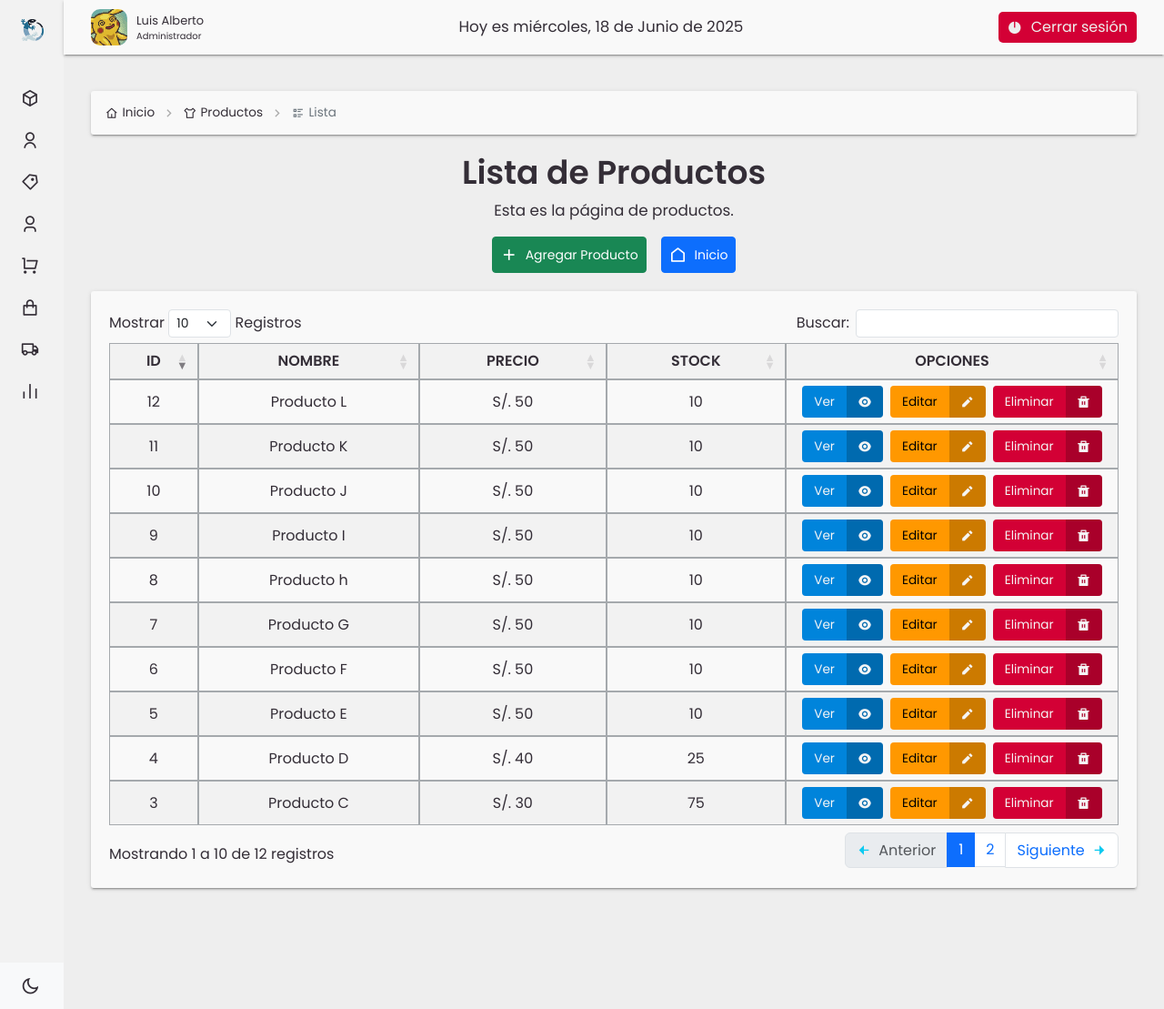
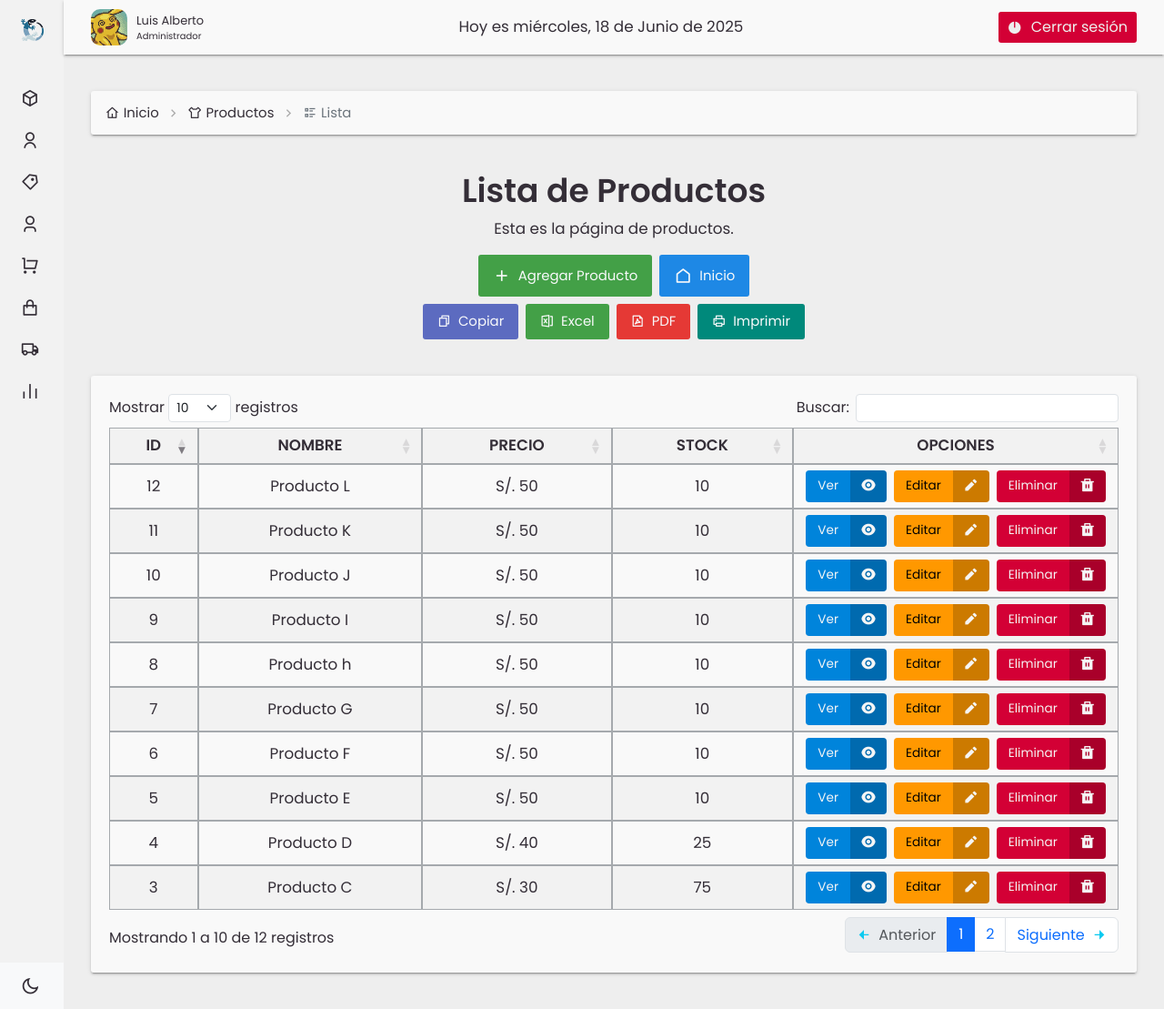
Before and after one commit to LuiO03/inventario_de_productos, a PHP site: page /inventario_de_productos/producto in a window 1280 px wide. Shown: the whole page at 91% size. Run offline with PHP 8.4, Linux system fonts and the light colour scheme; data comes from the database, SQL or seed files in the repository; some libraries are stand-ins or nearby versions.

Commit message:
estilizacion del datatable completado y renovacion de la vista producto/index

```diff
--- a/helpers/helper.php
+++ b/helpers/helper.php
@@ -20,13 +20,17 @@
         require_once "views/templates/layouts/footer.php";
     }
 
+
+    function modalFlash($mensaje) {
+        if (!empty($mensaje)) {
+            include "views/templates/components/modal_flash.php";
+        }
+    }
+
     function modalConfirmacion() {
         require_once "views/templates/components/modal_confirmacion.php";
     }
 
-    function modalFlash() {
-        require_once "views/templates/components/modal_flash.php";
-    }
 
     $GLOBALS['pageTitle'] = APP_NAME;
     function pageTitle($default = null) {
--- a/public/css/base.css
+++ b/public/css/base.css
@@ -10,7 +10,7 @@
 
   --color-text: #e9e9e9;
   --color-primary: #d11e4b;
-  --color-secondary: #999999;
+  --color-secondary: #51009D;
   --color-accent: #23c17e;
 
   --color-bg: #111111;
@@ -22,7 +22,7 @@
   --color-dropdown-bg: #2a2a2a;
 
   /* Tablas */
-  --color-table:#1e1e1e;
+  --color-table: #1e1e1e;
   --color-stripet-table:#dee2e6;
   --color-table-border: #0a0a0a;
   --color-table-head-border:#000000;
@@ -30,10 +30,10 @@
   --color-border: #3a3a3a;
   --color-shadow: 0 2px 2px 0 rgba(0, 0, 0, 0.14);
 
-  --color-success: #00BFA5;   /* o #00796B */
-  --color-error:   #CD1A57;   /* o #B00020 */
-  --color-warning: #FFA000;   /* o #C67000 */
-  --color-info:    #2979FF;   /* o #0057B8 */
+  --color-success: #00BFA5;
+  --color-error:   #CD1A57;
+  --color-warning: #FFA000;
+  --color-info:    #2979FF;
 
   --color-input-bg: #2a2a2a;
   --color-input-border: #444;
@@ -43,6 +43,7 @@
   --color-active: #444444;
 
   --color-muted: #aaaaaa;
+  --color-boton-datatable: #444;
   --color-link: #66b2ff;
   --color-link-hover: #89ccff;
 
@@ -51,10 +52,19 @@
 
   /* variable unicas */
   --color-focus: #66b2ff;
-  --transition-general: background-color 0.3s ease-out, color 0.3s ease-out, border-color 0.3s ease-out;
+  --transition-general:
+    background-color 0.3s ease-in-out,
+    color 0.3s ease,
+    border-color 0.3s ease,
+    font-size 0.2s ease,
+    box-shadow 0.3s ease;
   --border-radio-card: 3px;
   --color-primario-s:rgb(252, 13, 65);
   --color-primario-rgb:252, 13, 65;
+  --sombra-material:
+    0 2px 2px 0 rgba(0, 0, 0, 0.14),
+    0 1px 5px 0 rgba(0, 0, 0, 0.12),
+    0 3px 1px -2px rgba(0, 0, 0, 0.2);
 }
 
 /* ==========================================
@@ -64,8 +74,8 @@
   /* Colores base */
   --color-bg: #EEEEEE;
   --color-text: #342E37;
-  --color-primary: #0d6efd;
-  --color-secondary: #6c757d;
+  --color-primary: #005be4;
+  --color-secondary: #51009D;
   --color-accent: #198754;
 
   /* Fondos */
@@ -102,6 +112,7 @@
 
   /* Texto especial */
   --color-muted: #6c757d;
+  --color-boton-datatable: #212529;
   --color-link: #0d6efd;
   --color-link-hover: #0b5ed7;
 
@@ -220,10 +231,11 @@ li {
 /* ======= Tabla personalizada ======= */
 table {
   background-color: var(--color-header) !important;
-  border-radius: 0.5rem;
+  border-radius: var(--border-radio-card) !important;
   color: var(--color-texto) !important;
   transition: var(--transition-general);
   margin: 20px 0px;
+  font-size: var(--font-size-p);
 }
 
 table td{
@@ -236,8 +248,8 @@ table th {
   vertical-align: middle !important;
   color: var(--color-texto) !important;
   padding-inline: 10px !important;
+  border: 1px solid var(--color-border);
   transition: var(--transition-general);
-  border: 1px solid var(--color-border);
 }
 
 table th:hover{
@@ -257,7 +269,6 @@ table thead {
 table tbody tr:nth-child(even) {
   background-color: var(--color-sidebar) !important;
   transition: var(--transition-general);
-  border-top: 1px solid var(--color-table-border);
 }
 
 table tbody tr:hover {
--- a/public/css/sidebar.css
+++ b/public/css/sidebar.css
@@ -20,8 +20,7 @@
   color: var(--color-text);
   transition: var(--transition-general);
   z-index: 10;
-  box-shadow: 0 2px 2px 0 rgba(0, 0, 0, 0.14), 0 1px 5px 0 rgba(0, 0, 0, 0.12),
-    0 3px 1px -2px rgba(0, 0, 0, 0.2);
+  box-shadow: var(--sombra-material);
   position: sticky;
 }
 
@@ -201,8 +200,7 @@ a.sidebar-link {
 #sidebar:not(.expand) .sidebar-item .sidebar-link:hover {
   background-color: var(--color-dropdown-bg);
   width: 250px;
-  box-shadow: 0 2px 2px 0 rgba(0, 0, 0, 0.14), 0 1px 5px 0 rgba(0, 0, 0, 0.12),
-    0 3px 1px -2px rgba(0, 0, 0, 0.2);
+  box-shadow: var(--sombra-material);
   display: flex;
 }
 
@@ -304,7 +302,7 @@ a.sidebar-link {
   display: flex;
   gap: 10px;
   padding: 5px 10px;
-  border-radius: 5px;
+  border-radius: var(--border-radio-card);
   transition: var(--transition-general);
 }
 
@@ -319,8 +317,7 @@ a.sidebar-link {
   border-radius: var(--border-radio-card);
   margin: 20px 0px;
   transition: var(--transition-general);
-  box-shadow: 0 2px 2px 0 rgba(0, 0, 0, 0.14), 0 1px 5px 0 rgba(0, 0, 0, 0.12),
-    0 3px 1px -2px rgba(0, 0, 0, 0.2);
+  box-shadow: var(--sombra-material);
 }
 
 .modal-content {
@@ -335,17 +332,86 @@ form div .form-control {
   background-color: var(--color-input-bg);
 }
 
+/*====== CONTENEDOR-HEADER ======*/
+
+.contenedor-header{
+  padding: 20px;
+  margin: 20px 0px;
+}
+
+/* Botones generales */
+.btn-export {
+  border: none;
+  padding: 0.5rem 1rem;
+  font-weight: 500;
+  border-radius: var(--border-radio-card);
+  display: inline-flex;
+  align-items: center;
+  gap: 0.5rem;
+  transition: all 0.3s ease;
+  cursor: pointer;
+  font-size: var(--font-size-sm);
+  text-decoration: none;
+}
+
+/* Copiar */
+.btn-copy {
+  background-color: #5c6bc0;
+}
+.btn-copy:hover {
+  background-color: #3f51b5;
+}
+
+/* Excel */
+.btn-excel {
+  background-color: #43a047;
+}
+.btn-excel:hover {
+  background-color: #388e3c;
+}
+
+/* PDF */
+.btn-pdf {
+  background-color: #e53935;
+}
+.btn-pdf:hover {
+  background-color: #c62828;
+}
+
+/* Imprimir */
+.btn-print {
+  background-color: #00897b;
+}
+.btn-print:hover {
+  background-color: #00695c;
+}
+
+/* Botones superiores */
+.btn-create {
+  background-color: #43a047;
+}
+.btn-create:hover {
+  background-color: #388e3c;
+}
+
+.btn-home {
+  background-color: #1e88e5;
+}
+.btn-home:hover {
+  background-color: #1565c0;
+}
+
 /*====== MIGA DE NAVEGACIÓN ======*/
 
 .breadcrumb-container {
   background-color: var(--color-header);
   padding: 0.75rem 1rem;
   width: 100%;
+  font-size: var(--font-size-sm);
   border-radius: var(--border-radio-card);
   margin: 20px 0px;
   transition: var(--transition-general);
-  box-shadow: 0 2px 2px 0 rgba(0, 0, 0, 0.14), 0 1px 5px 0 rgba(0, 0, 0, 0.12),
-    0 3px 1px -2px rgba(0, 0, 0, 0.2);
+  box-shadow: var(--sombra-material);
 }
 
 .breadcrumb {
--- a/public/css/tabla-productos.css
+++ b/public/css/tabla-productos.css
@@ -28,10 +28,10 @@ table .btn .boton-icon {
   height: 100%;
   width: 40px;
   display: flex;
-  font-size: 15px;
+  font-size: 17px;
   align-items: center;
   justify-content: center;
-  transition: width 200ms ease, font-size 200ms ease;
+  transition: width 200ms ease, font-size 0.1s ease;
   background-color: rgba(0, 0, 0, 0.2);
   position: absolute;
   right: 0;
@@ -169,6 +169,26 @@ table .btn-danger:hover {
   }
 }
 
+/* ==== DATATABLES: ESTILOS DE FUNCIONES FOCUS, HOVER, SELECTED ==== */
+
+.dt-length select,
+.dt-search input[type="search"]
+{
+  border: 2px solid var(--color-boton-datatable);
+  border-radius: var(--border-radio-card);
+  background-color: var(--color-sidebar);
+  color: var(--color-texto);
+  transition: var(--transition-general);
+}
+
+.dt-search input[type="search"]:focus,
+.dt-length select:focus,
+.dt-paging .page-item .page-link:focus{
+  border-color: var(--color-primary);
+  box-shadow: var(--sombra-material);
+  outline: none;
+}
+
 /* ==== DATATABLES: BUSCADOR ==== */
 
 .dt-search {
--- a/views/producto/edit.php
+++ b/views/producto/edit.php
@@ -20,14 +20,15 @@
     </ol>
 </nav>
 
+<div class="contenedor-header">
     <h1 class="text-center mb-3">
         Editar Producto
     </h1>
     <p class="text-center mb-4">
         Aquí puedes editar la información del producto seleccionado. Completa los campos y haz clic en <strong>"Actualizar Producto"</strong>.
     </p>
+</div>
 <div class="contenedor">
-
     <form action="<?= BASE_URL ?>producto/update/<?=$producto->getId()?>" method="post" class="row justify-content-center" autocomplete="off">
         <input type="hidden" name="id" value="<?= htmlspecialchars($producto->getId()) ?>">
         <input type="hidden" name="csrf_token" value="<?= generarTokenCSRF(); ?>">
@@ -62,6 +63,6 @@
 </div>
 
 <?php
-    require_once "views/templates/components/modal_flash.php";
+    modalFlash($mensaje);
     footerAdmin();
 ?>
--- a/views/producto/index.php
+++ b/views/producto/index.php
@@ -1,6 +1,6 @@
 <?php headerAdmin(); ?>
 
-<nav aria-label="breadcrumb" class="breadcrumb-container text-xs">
+<nav aria-label="breadcrumb" class="breadcrumb-container">
     <ol class="breadcrumb">
         <li>
             <a href="<?= BASE_URL ?>">
@@ -20,17 +20,35 @@
     </ol>
 </nav>
 
+<div class="contenedor-header">
     <h1 class="text-center">Lista de Productos</h1>
     <p class="text-center">Esta es la página de productos.</p>
 
-<div class="d-flex justify-content-center align-items-center flex-wrap gap-3">
-    <a href="<?= BASE_URL ?>producto/create" class="btn btn-sm btn-success d-flex align-items-center gap-2">
+    <div class="d-flex justify-content-center align-items-center flex-wrap gap-2 mb-2">
+        <a href="<?= BASE_URL ?>producto/create" class="btn-export text-light btn-create">
             <i class="ri-add-line fs-5"></i> Agregar Producto
         </a>
-    <a href="<?= BASE_URL ?>" class="btn btn-sm btn-primary d-flex align-items-center gap-2">
+        <a href="<?= BASE_URL ?>" class="btn-export text-light btn-home">
             <i class="ri-home-line fs-5"></i> Inicio
         </a>
     </div>
+
+    <div class="d-flex justify-content-center align-items-center flex-wrap gap-2">
+        <button class="btn-export btn-copy text-light">
+            <i class="ri-file-copy-line"></i> Copiar
+        </button>
+        <button class="btn-export btn-excel text-light">
+            <i class="ri-file-excel-2-line"></i> Excel
+        </button>
+        <button class="btn-export btn-pdf text-light">
+            <i class="ri-file-pdf-2-line"></i> PDF
+        </button>
+        <button class="btn-export btn-print text-light">
+            <i class="ri-printer-line"></i> Imprimir
+        </button>
+    </div>
+</div>
+
 
 <div class="contenedor">
     <table id="tablaProductos" class="table-sm d-none w-100 tabla-responsive">
@@ -80,8 +98,6 @@
     </table>
 </div>
 
-
-
 <!-- Modal ver registro -->
 <div class="modal fade modal-slide-animate" id="viewModal" tabindex="-1" aria-labelledby="viewModalLabel" aria-hidden="true">
     <div class="modal-dialog modal-dialog-centered">
@@ -92,7 +108,7 @@
             </div>
             <div class="modal-body">
                 <div class="table-responsive">
-                    <table class="table table-sm table-bordered mb-0 text-md">
+                    <table class="table-sm w-100 ">
                         <thead>
                             <tr>
                                 <th class="text-center">Atributos</th>
@@ -129,8 +145,7 @@
 </div>
 
 <?php
+    modalFlash($mensaje);
     modalConfirmacion();
-require_once "views/templates/components/modal_flash.php";
-modalFlash();
     footerAdmin();
 ?>
--- a/views/templates/layouts/footer.php
+++ b/views/templates/layouts/footer.php
@@ -25,7 +25,7 @@
         info: "Mostrando _START_ a _END_ de _TOTAL_ registros",
         infoEmpty: "Mostrando 0 a 0 de 0 registros",
         infoFiltered: "(filtrado de _MAX_ registros totales)",
-        lengthMenu: "Mostrar _MENU_ Registros",
+        lengthMenu: "Mostrar _MENU_ registros",
         loadingRecords: "Cargando...",
         processing: "Procesando...",
         search: "Buscar:",
```
Also changed, not shown: other parts of public/css/tabla-productos.css (+104 -48 lines), views/main/index.php (+3 -4 lines), views/producto/create.php (+4 -3 lines). Lines whose indentation alone changed are shown as unchanged.
